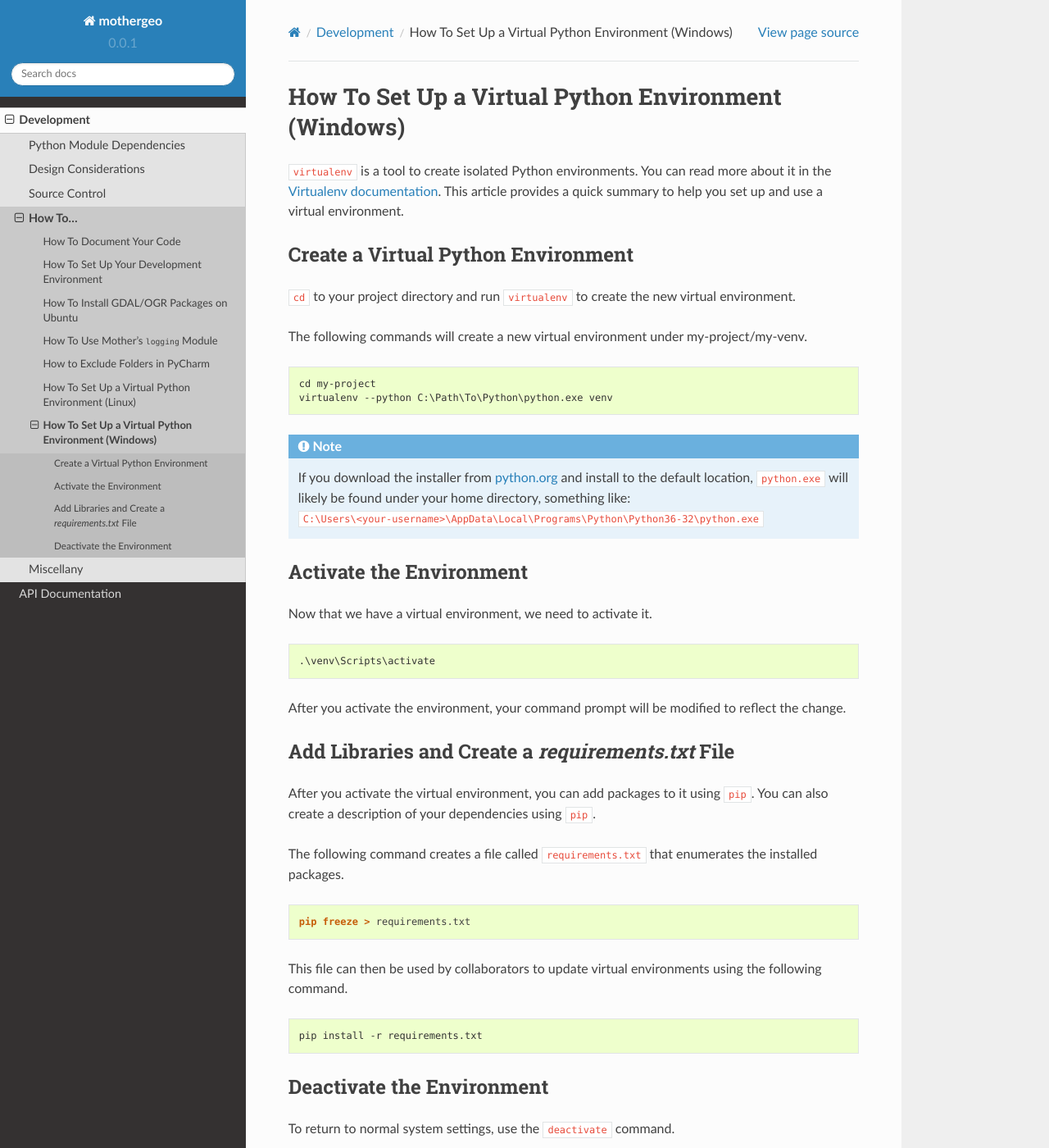
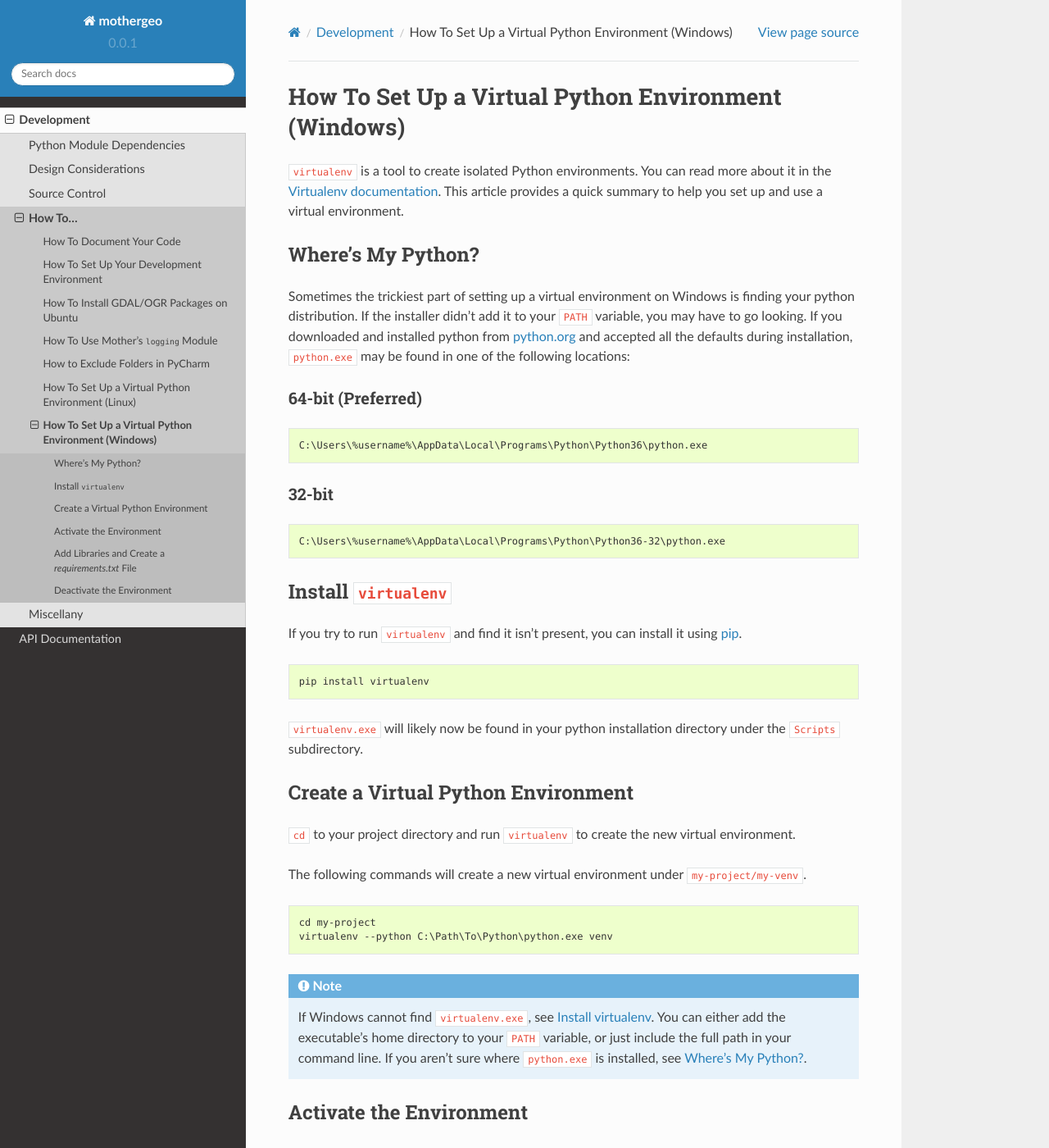
Before and after one commit to patdaburu/mothergeo-py, a Sphinx documentation site: the page built from docs/source/development/how-to/venv-win.rst, in a window 1280 px wide and 1400 px high. Shown: the whole window at 82% size. Built offline with Sphinx 7.4.7 and the Read the Docs theme 2.0.0, drawn with Linux system fonts in a browser that asks for light colours.

Commit message:
Updated "how-to create a virtual environment" article.

```diff
--- a/docs/source/development/how-to/venv-win.rst
+++ b/docs/source/development/how-to/venv-win.rst
@@ -8,12 +8,50 @@ How To Set Up a Virtual Python Environment (Windows)
 `Virtualenv documentation <https://virtualenv.pypa.io/en/stable/>`_.  This article provides a quick summary to help
 you set up and use a virtual environment.
 
+.. _where-is-python:
+
+Where's My Python?
+==================
+
+Sometimes the trickiest part of setting up a virtual environment on Windows is finding your python distribution.  If
+the installer didn't add it to your ``PATH`` variable, you may have to go looking.  If you downloaded and installed
+python from `python.org <https://www.python.org>`_ and accepted all the defaults during installation, ``python.exe`` may
+be found in one of the following locations:
+
+64-bit (Preferred)
+------------------
+
+.. code-block:: doscon
+
+    C:\Users\%username%\AppData\Local\Programs\Python\Python36\python.exe
+
+32-bit
+------
+
+.. code-block:: doscon
+
+    C:\Users\%username%\AppData\Local\Programs\Python\Python36-32\python.exe
+
+.. _install-virtualenv-win:
+
+Install ``virtualenv``
+======================
+
+If you try to run ``virtualenv`` and find it isn't present, you can install it using
+`pip <https://docs.python.org/3/installing/index.html#basic-usage>`_.
+
+.. code-block:: doscon
+
+    pip install virtualenv
+
+``virtualenv.exe`` will likely now be found in your python installation directory under the ``Scripts`` subdirectory.
+
 Create a Virtual Python Environment
 ===================================
 
 ``cd`` to your project directory and run ``virtualenv`` to create the new virtual environment.
 
-The following commands will create a new virtual environment under my-project/my-venv.
+The following commands will create a new virtual environment under ``my-project/my-venv``.
 
 .. code-block:: doscon
 
@@ -22,9 +60,9 @@ The following commands will create a new virtual environment under my-project/my
 
 .. note::
 
-        | If you download the installer from `python.org <http://www.python.org>`_ and install to the default location,
-          ``python.exe`` will likely be found under your home directory, something like:
-        | ``C:\Users\<your-username>\AppData\Local\Programs\Python\Python36-32\python.exe``
+    If Windows cannot find ``virtualenv.exe``, see :ref:`install-virtualenv-win`.  You can either add the executable's
+    home directory to your ``PATH`` variable, or just include the full path in your command line.  If you aren't sure
+    where ``python.exe`` is installed, see :ref:`where-is-python`.
 
 
 Activate the Environment
```
